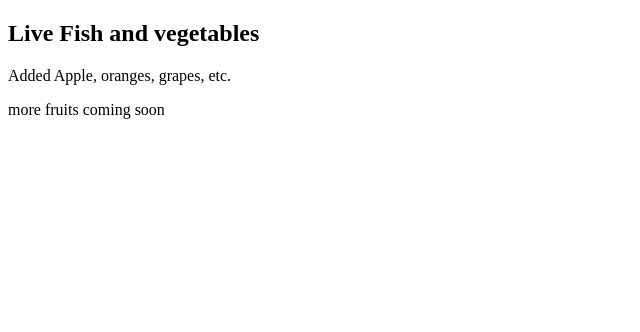
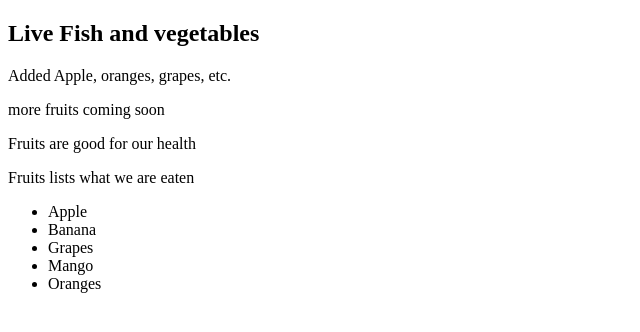
Before and after one commit to ProgrammingHero1/green-grocey-mart, a plain HTML site: page index.html in a window 1280 px wide. Shown: the whole page, without its empty margins (0-640 px from the left). Drawn offline with Linux system fonts and the light colour scheme.

Commit message:
added fruits list

```diff
--- a/index.html
+++ b/index.html
@@ -9,5 +9,16 @@
     <h2>Live Fish and vegetables</h2>
     <p>Added Apple, oranges, grapes, etc.</p>
     <p>more fruits coming soon</p>
+    <p>Fruits are good for our health</p>
+    <div>
+        <p>Fruits lists what we are eaten</p>
+        <ul>
+            <li>Apple</li>
+            <li>Banana</li>
+            <li>Grapes</li>
+            <li>Mango</li>
+            <li>Oranges</li>
+        </ul>
+    </div>
 </body>
 </html>
```
